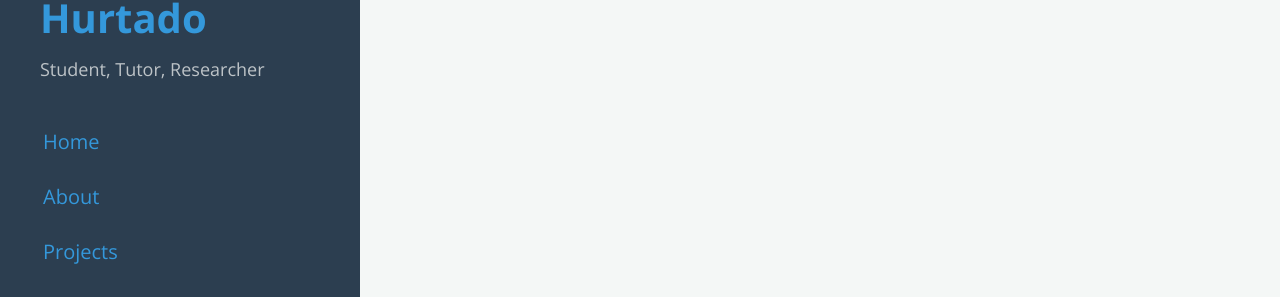
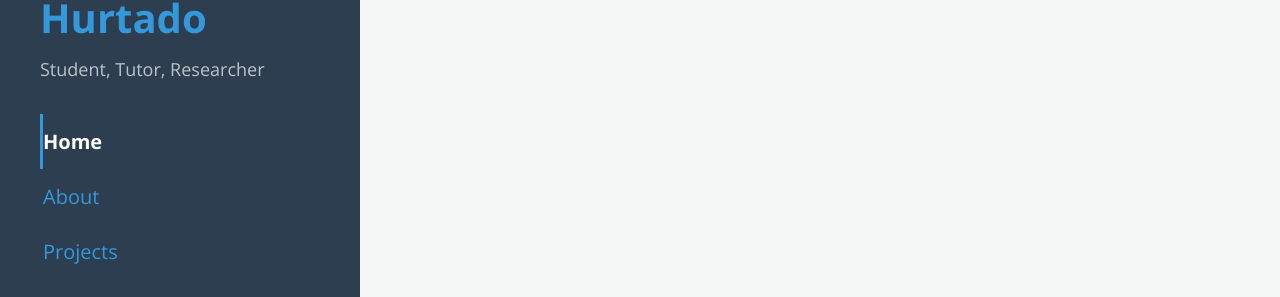
Before and after one commit to mehurtado/mehurtado.github.io, a Jekyll site: the page built from index.md, in a window 1280 px wide. Shown: the part 463-760 px from the top of the page. Built offline with Jekyll 4.4.1, drawn with Linux system fonts in a browser that asks for light colours.

Commit message:
🎨 Palette: Add semantic aria-current to active navigation and fix visual home active state
Co-authored-by: mehurtado <155858549+mehurtado@users.noreply.github.com>

```diff
--- a/_includes/sidebar.html
+++ b/_includes/sidebar.html
@@ -10,7 +10,7 @@
     </div>
 
     <nav class="sidebar-nav">
-      <a class="sidebar-nav-item{% if page.url == site.baseurl %} active{% endif %}" href="{{ site.baseurl }}/">Home</a>
+      <a class="sidebar-nav-item{% if page.url == '/' %} active{% endif %}" href="{{ site.baseurl }}/"{% if page.url == '/' %} aria-current="page"{% endif %}>Home</a>
 
       {% comment %}
         The code below dynamically generates a sidebar nav of pages with
@@ -21,7 +21,7 @@
       {% for node in pages_list %}
         {% if node.title != null %}
           {% if node.layout == "page" %}
-            <a class="sidebar-nav-item{% if page.url == node.url %} active{% endif %}" href="{{ node.url }}">{{ node.title }}</a>
+            <a class="sidebar-nav-item{% if page.url == node.url %} active{% endif %}" href="{{ node.url }}"{% if page.url == node.url %} aria-current="page"{% endif %}>{{ node.title }}</a>
           {% endif %}
         {% endif %}
       {% endfor %}
```
Also changed, not shown: .Jules/palette.md (added).
